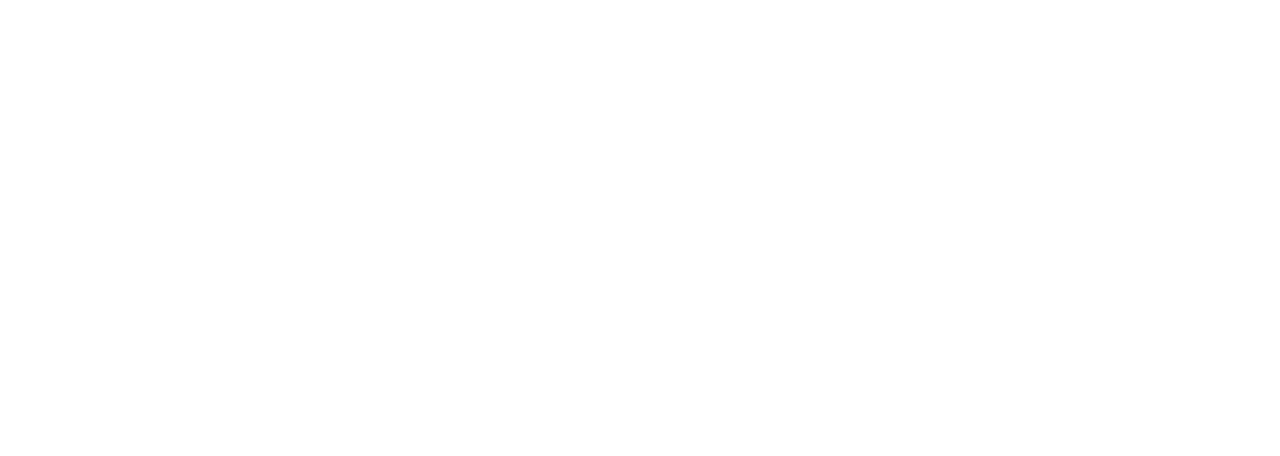
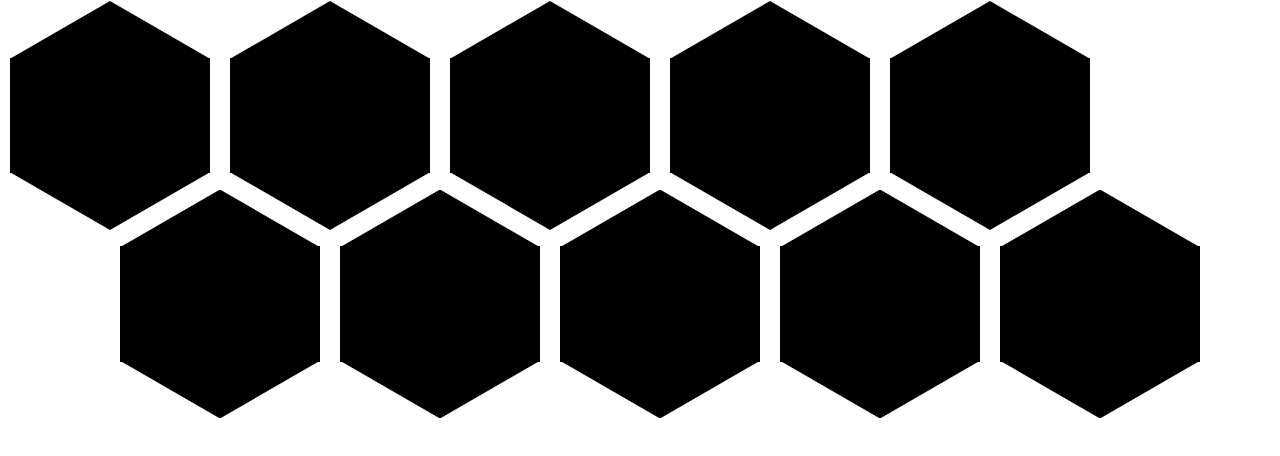
Before and after one commit to toky48/hexal, a website: page index.html in a window 1280 px wide. Drawn offline with Linux system fonts and the light colour scheme.

Commit message:
hex grid with variable margins

```diff
--- a/index.html
+++ b/index.html
@@ -4,10 +4,21 @@
     <title>hexal</title>
 
     <link rel="stylesheet" href="css/hex.css">
+    <link rel="stylesheet" href="css/main.css">
 </head>
 
 <body>
-    <div class="hexagon">
+    <div class="hexGrid">
+        <div class="hexagon"></div>
+        <div class="hexagon"></div>
+        <div class="hexagon"></div>
+        <div class="hexagon"></div>
+        <div class="hexagon"></div>
+        <div class="hexagon newRow"></div>
+        <div class="hexagon"></div>
+        <div class="hexagon"></div>
+        <div class="hexagon"></div>
+        <div class="hexagon"></div>
     </div>
 </body>
 </html>
--- a/scss/hex.scss
+++ b/scss/hex.scss
@@ -1,4 +1,5 @@
-$hexagonWidth: 500px;
+$hexagonWidth: 200px;
+$hexMargin: 10px;
 $sqrt3: 1.73205080757;
 
 * {
@@ -6,13 +7,22 @@ $sqrt3: 1.73205080757;
 }
 
 .hexagon {
+    float: left;
     width: $hexagonWidth;
     height: $hexagonWidth / $sqrt3;
-    margin: $hexagonWidth / (2 * $sqrt3) 0;
+    margin-bottom: ($hexagonWidth / (2 * $sqrt3) - 2 + $sqrt3 * $hexMargin);
+    margin-left: $hexMargin;
+    margin-right: $hexMargin;
 
-    background-image: url('../../myfolio/images/banner.png');
+    background-color: black;
+    transition: background-color 1s;
+
     background-size: auto (2 * $hexagonWidth / $sqrt3);
     background-position: center center;
+}
+
+.hexagon:hover {
+    background-color: gray;
 }
 
  .hexagon-before-after {
@@ -41,3 +51,12 @@ $sqrt3: 1.73205080757;
     -webkit-clip-path: polygon(0% 0%, 50% 100%, 100% 0%);
     background-position: center bottom;
 }
+
+.hexGrid {
+    padding-top: $hexagonWidth / (2 * $sqrt3);
+    overflow: auto;
+}
+
+.newRow {
+    margin-left: 2 * $hexMargin + $hexagonWidth / 2;
+}
--- /dev/null
+++ b/scss/main.scss
@@ -0,0 +1,2 @@
+div {
+}
```
Also changed, not shown: css/hex.css, css/main.css (added), 2 other files.
